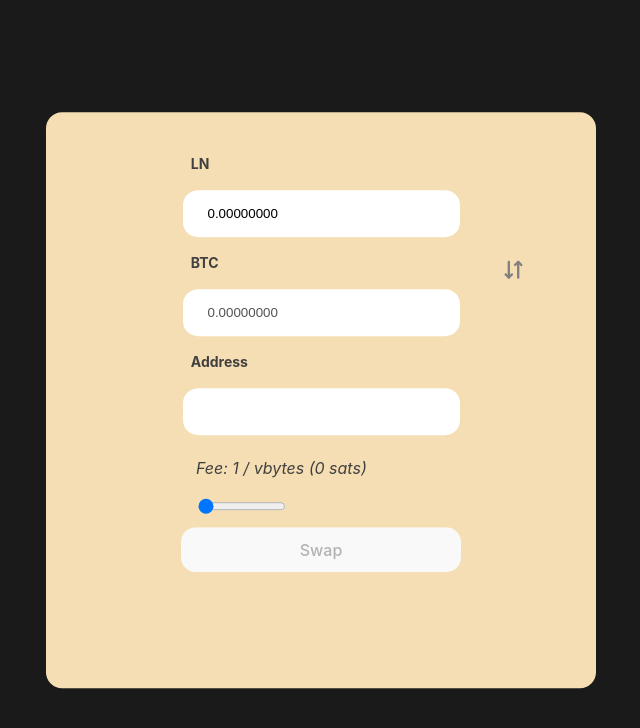
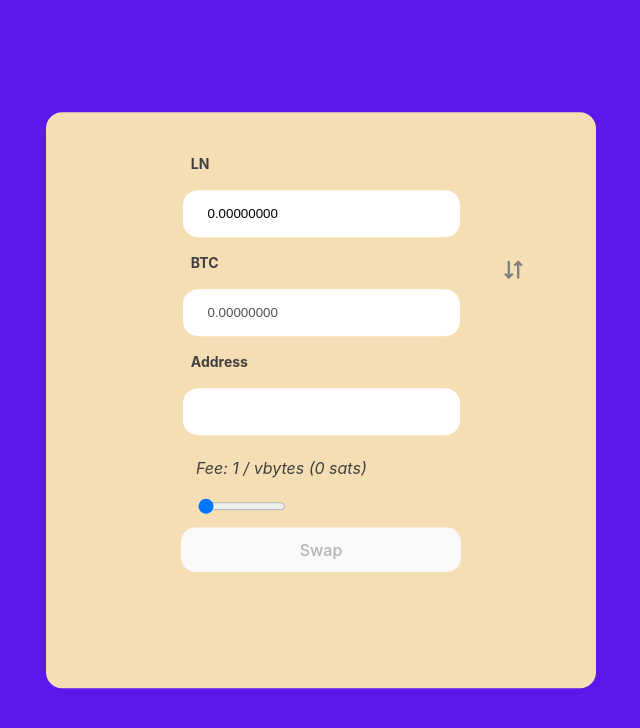
Before and after one commit to kaikynetto/ln-swap-ui, a React (Vite) app: page / in a window 1280 px wide. Shown: the top 728 px of the page, without its empty margins (319-959 px from the left). Built offline with nearby package versions, Linux system fonts and the light colour scheme; no server answers.

Commit message:
Update index.css

```diff
--- a/src/index.css
+++ b/src/index.css
@@ -23,7 +23,7 @@ body {
   margin: 0;
   display: flex;
   place-items: center;
-  background-color: #1a1a1a;
+  background-color: #5E17EB ;
   min-width: 320px;
   min-height: 100vh;
 }
```
